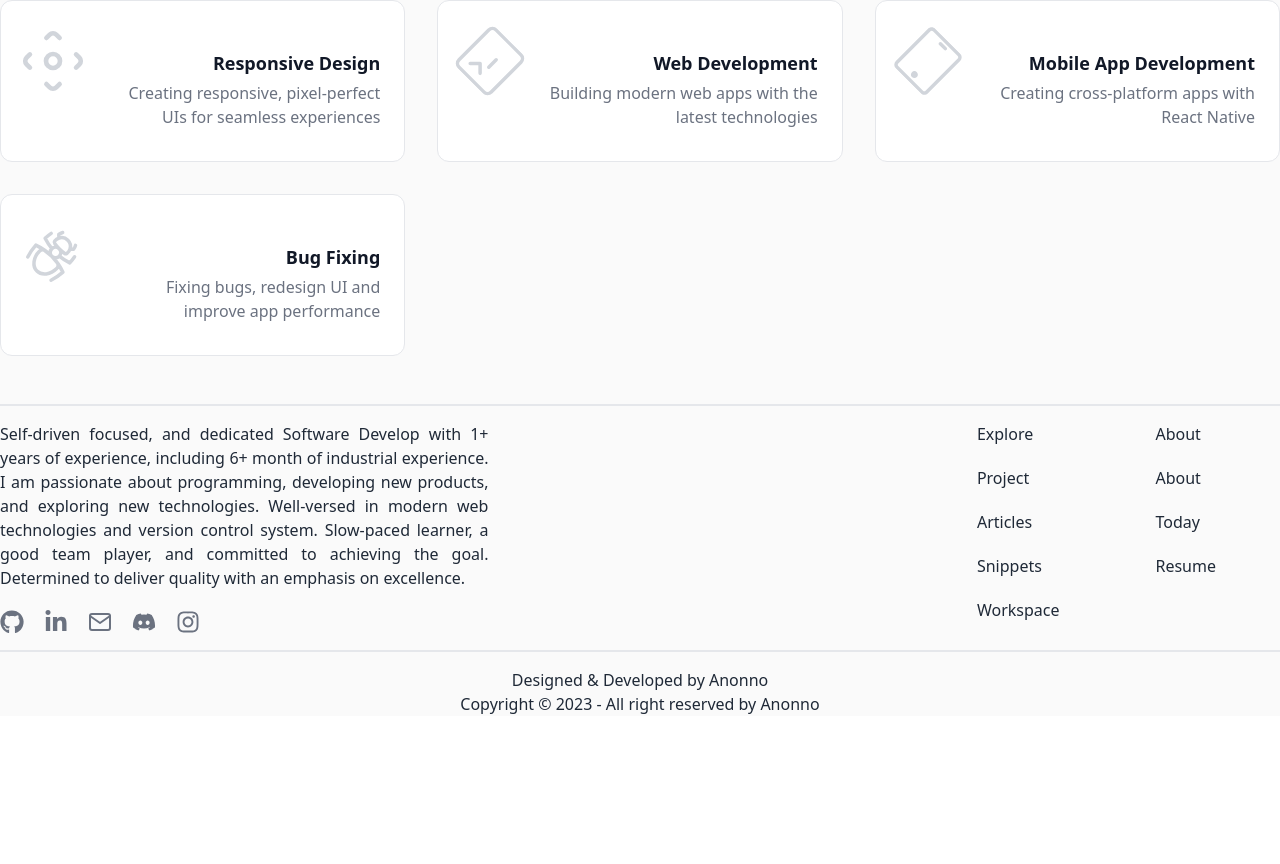
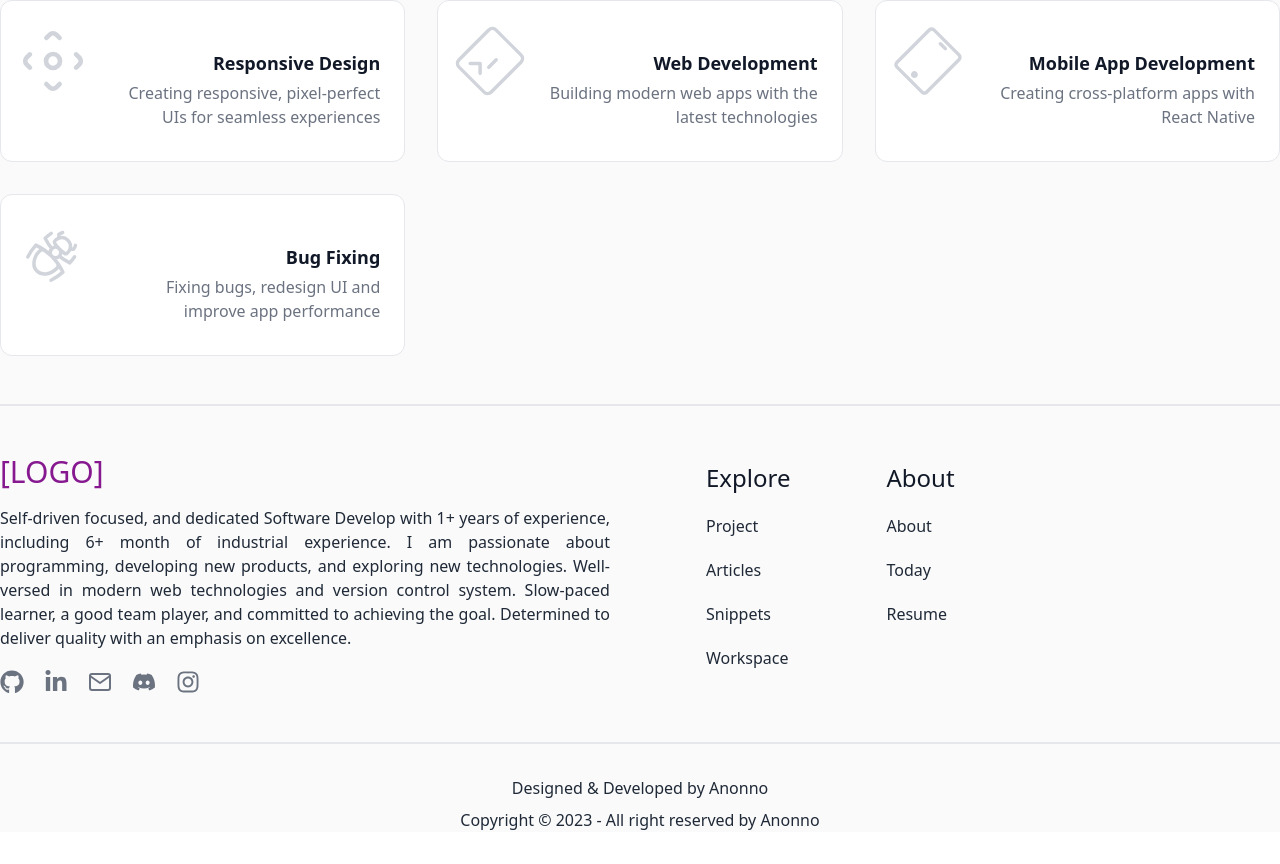
Before and after one commit to mranonno/my-portfolio, a React (Vite) app: page / in a window 1280 px wide. Shown: the part 1912-2776 px from the top of the page. Before the commit the page ends 2628 px from the top, so only its background shows below. Built offline with nearby package versions, Linux system fonts and the light colour scheme.

Commit message:
footer design

```diff
--- a/src/components/Shared/Footer.tsx
+++ b/src/components/Shared/Footer.tsx
@@ -4,10 +4,12 @@ import SocialLink from "./SocialLink";
 const Footer = () => {
   return (
     <div className="mt-12">
-      <div className="border mb-4" />
-      <div className="flex justify-between">
-        <div className="flex-[0.5]">
-          <div></div>
+      <div className="border mb-8" />
+      <div className="flex items-center pb-4 gap-24">
+        <div className="flex-[0.7]">
+          <div>
+            <h3 className="text-3xl text-fuchsia-800 py-4">[LOGO]</h3>
+          </div>
           <p className="text-justify">
             Self-driven focused, and dedicated Software Develop with 1+ years of
             experience, including 6+ month of industrial experience. I am
@@ -21,22 +23,22 @@ const Footer = () => {
         </div>
         <div className="flex gap-24 pr-16">
           <div className="flex flex-col gap-5">
-            <h3>Explore</h3>
+            <h3 className="text-2xl font-medium text-gray-900">Explore</h3>
             <Link to={"/projects"}>Project</Link>
             <Link to={"/articles"}>Articles</Link>
-            <Link>Snippets</Link>
-            <Link>Workspace</Link>
+            <Link to={""}>Snippets</Link>
+            <Link to={""}>Workspace</Link>
           </div>
           <div className="flex flex-col gap-5">
-            <h3>About</h3>
+            <h3 className="text-2xl font-medium text-gray-900">About</h3>
             <Link to={"/about"}>About</Link>
-            <Link>Today</Link>
-            <Link>Resume</Link>
+            <Link to={""}>Today</Link>
+            <Link to={""}>Resume</Link>
           </div>
         </div>
       </div>
-      <div className="border my-4" />
-      <div className="text-center">
+      <div className="border my-8" />
+      <div className="text-center space-y-2 mb-8">
         <h3>Designed & Developed by Anonno</h3>
         <p>Copyright © 2023 - All right reserved by Anonno</p>
       </div>
```
Also changed, not shown: 1 other file (tests, documents, lock files or other folders).
